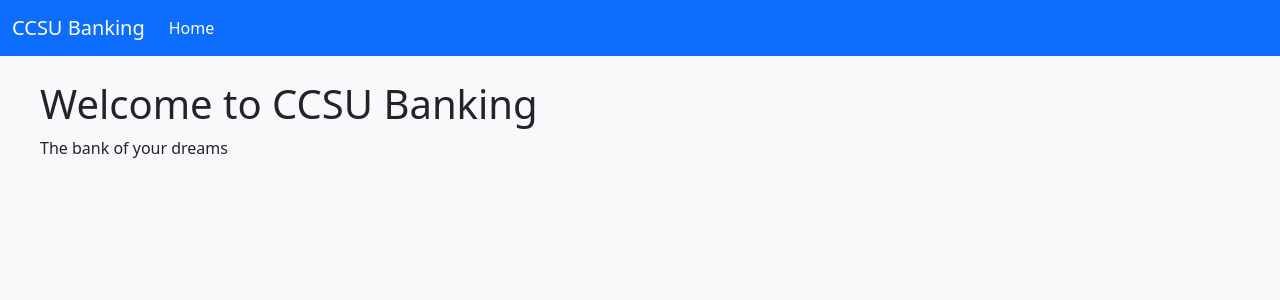
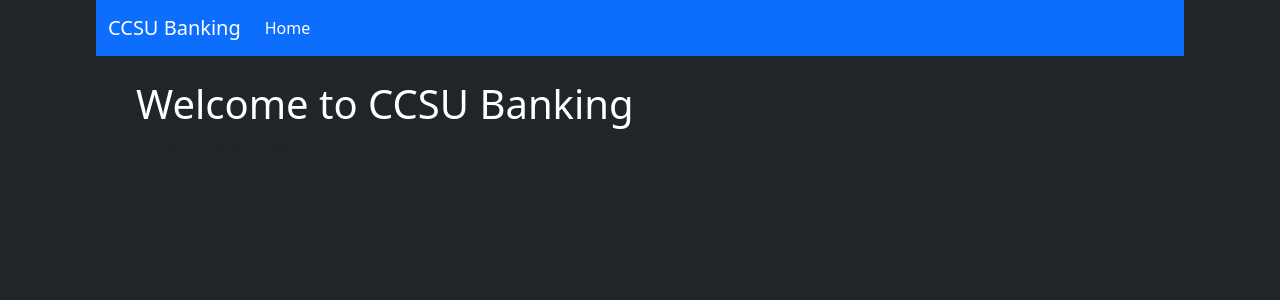
Before and after one commit to abdulmoiz-m/Banking_Project, a Django app: page /bestbank/ in a window 1280 px wide. Shown: the top 300 px of the page. Run offline with Django 3.2, Linux system fonts and the light colour scheme.

Commit message:
Homepage in dark

```diff
--- a/static/css/styles.css
+++ b/static/css/styles.css
@@ -1,3 +1,7 @@
 body {
-    background-color: #fafafa;
+    /*background-color: #fafafa;*/
 }
+
+h1 {
+    color: white;
+}
--- a/templates/homepage.html
+++ b/templates/homepage.html
@@ -8,7 +8,7 @@
     <link rel="stylesheet" href="{% static 'css/styles.css' %}">
 </head>
 
-<body>
+<body class="mx-5 px-5 bg-dark">
 <nav class="navbar navbar-expand-lg navbar-dark bg-primary">
     <div class="container-fluid">
         <a class="navbar-brand mb-0 h1" href="{% url 'homepage' %}">CCSU Banking</a>
@@ -42,7 +42,7 @@
     </div>
 </nav>
 
-<div class="container mt-4 mx-3 bg-light">
+<div class="container mt-4 mx-3">
     <div class="container-fluid">
         <h1 class="">Welcome to CCSU Banking</h1>
         <p>The bank of your dreams</p>
```
Lines whose indentation alone changed are shown as unchanged.
